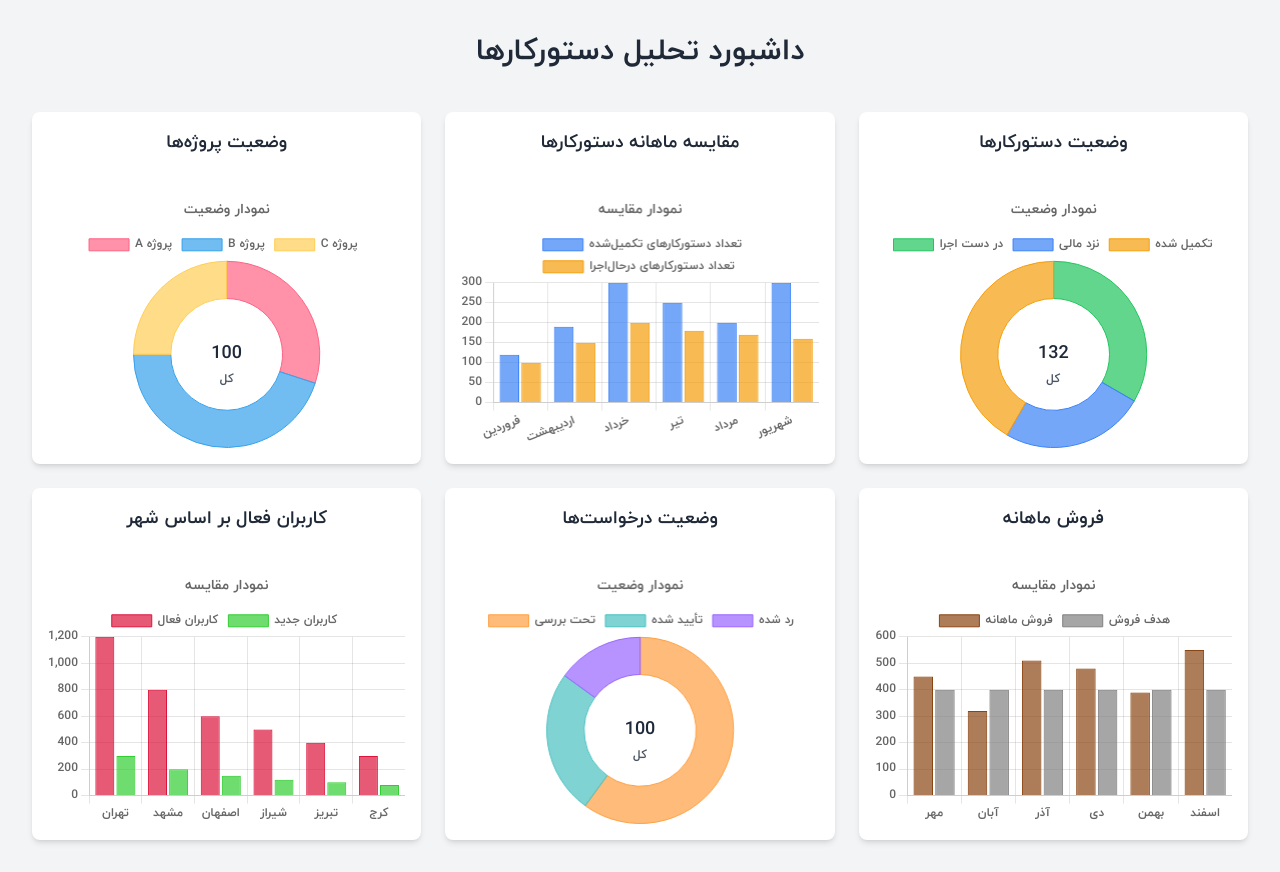
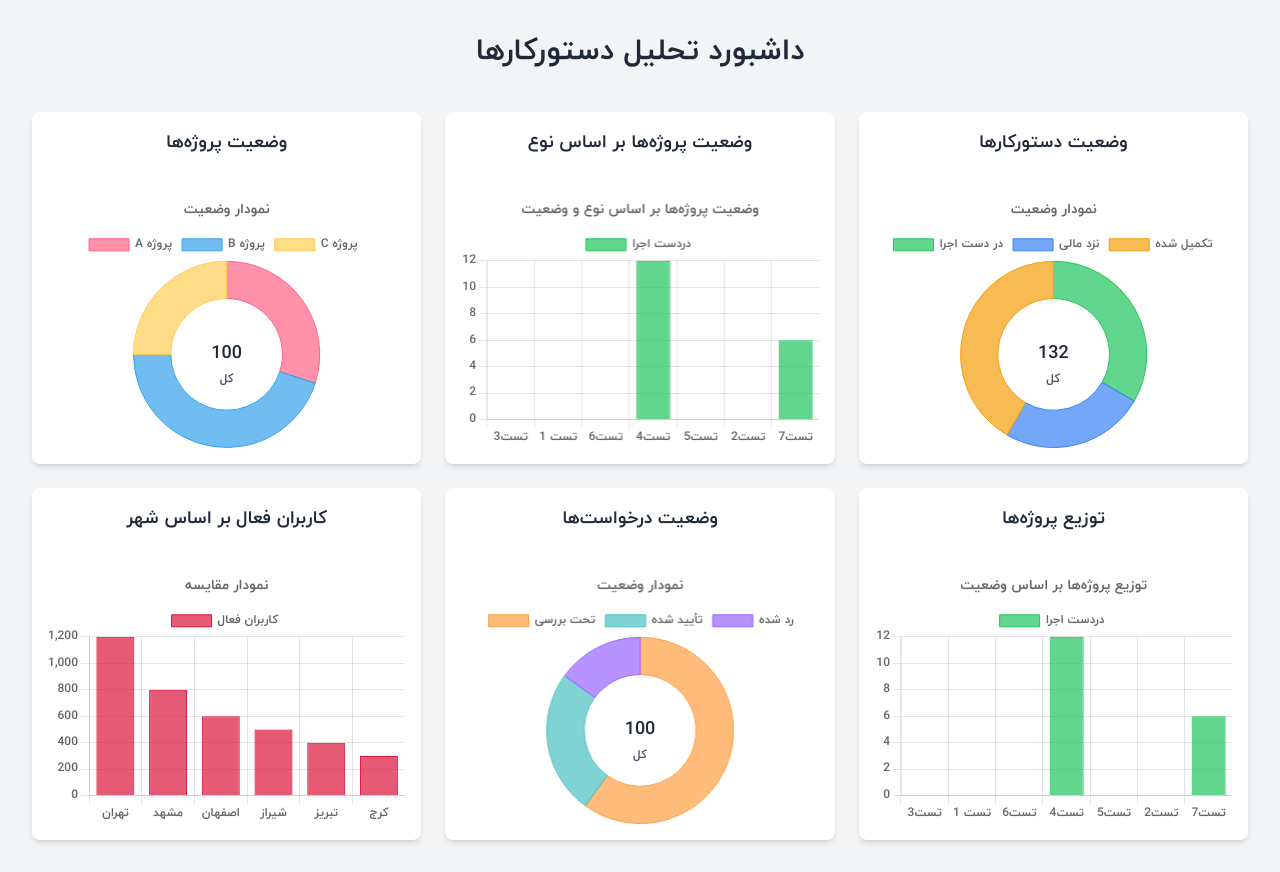
Before and after one commit to Alizadeh275/dashboard-app, a React (Vite) app: page / in a window 1280 px wide. Built offline with nearby package versions, Linux system fonts and the light colour scheme.

Commit message:
added StackedBarChart components

```diff
--- a/src/components/ChartsGrid/ChartsGrid.tsx
+++ b/src/components/ChartsGrid/ChartsGrid.tsx
@@ -1,8 +1,176 @@
 import { DoughnutChartContainer } from '../DoughnutChart/DoughnutChart.container';
 import { BarChartContainer } from '../BarChart/BarChart.container';
+import { StackedBarChartContainer } from '../StackedBarChart/StackedBarChart.container';
 import { TypeAnimation } from 'react-type-animation';
 
 export const ChartsGrid = () => {
+  // Your actual API data
+  const apiData = {
+    "total_count": 18,
+    "chart_data": [
+      {
+        "project_type_name": "تست3",
+        "status_name": "تهیه صورت وضعیت",
+        "count": 0
+      },
+      {
+        "project_type_name": "تست 1",
+        "status_name": "دردست اجرا",
+        "count": 0
+      },
+      {
+        "project_type_name": "تست6",
+        "status_name": "صورت وضعیت نزد مالی",
+        "count": 0
+      },
+      {
+        "project_type_name": "تست4",
+        "status_name": "تهیه صورت وضعیت",
+        "count": 0
+      },
+      {
+        "project_type_name": "تست4",
+        "status_name": "صورت وضعیت نزد ستاد",
+        "count": 0
+      },
+      {
+        "project_type_name": "تست 1",
+        "status_name": "صورت وضعیت نزد ستاد",
+        "count": 0
+      },
+      {
+        "project_type_name": "تست4",
+        "status_name": "صورت وضعیت نزد مالی",
+        "count": 0
+      },
+      {
+        "project_type_name": "تست5",
+        "status_name": "تهیه صورت وضعیت",
+        "count": 0
+      },
+      {
+        "project_type_name": "تست4",
+        "status_name": "صورت وضعیت نزد مشاور",
+        "count": 0
+      },
+      {
+        "project_type_name": "تست2",
+        "status_name": "دردست اجرا",
+        "count": 0
+      },
+      {
+        "project_type_name": "تست2",
+        "status_name": "تهیه صورت وضعیت",
+        "count": 0
+      },
+      {
+        "project_type_name": "تست3",
+        "status_name": "صورت وضعیت نزد مالی",
+        "count": 0
+      },
+      {
+        "project_type_name": "تست7",
+        "status_name": "صورت وضعیت نزد مالی",
+        "count": 0
+      },
+      {
+        "project_type_name": "تست 1",
+        "status_name": "صورت وضعیت نزد مالی",
+        "count": 0
+      },
+      {
+        "project_type_name": "تست2",
+        "status_name": "صورت وضعیت نزد مالی",
+        "count": 0
+      },
+      {
+        "project_type_name": "تست7",
+        "status_name": "دردست اجرا",
+        "count": 6
+      },
+      {
+        "project_type_name": "تست6",
+        "status_name": "دردست اجرا",
+        "count": 0
+      },
+      {
+        "project_type_name": "تست5",
+        "status_name": "صورت وضعیت نزد ستاد",
+        "count": 0
+      },
+      {
+        "project_type_name": "تست2",
+        "status_name": "صورت وضعیت نزد ستاد",
+        "count": 0
+      },
+      {
+        "project_type_name": "تست5",
+        "status_name": "صورت وضعیت نزد مشاور",
+        "count": 0
+      },
+      {
+        "project_type_name": "تست5",
+        "status_name": "دردست اجرا",
+        "count": 0
+      },
+      {
+        "project_type_name": "تست6",
+        "status_name": "صورت وضعیت نزد مشاور",
+        "count": 0
+      },
+      {
+        "project_type_name": "تست7",
+        "status_name": "تهیه صورت وضعیت",
+        "count": 0
+      },
+      {
+        "project_type_name": "تست5",
+        "status_name": "صورت وضعیت نزد مالی",
+        "count": 0
+      },
+      {
+        "project_type_name": "تست7",
+        "status_name": "صورت وضعیت نزد مشاور",
+        "count": 0
+      },
+      {
+        "project_type_name": "تست4",
+        "status_name": "دردست اجرا",
+        "count": 12
+      },
+      {
+        "project_type_name": "تست3",
+        "status_name": "دردست اجرا",
+        "count": 0
+      },
+      {
+        "project_type_name": "تست6",
+        "status_name": "تهیه صورت وضعیت",
+        "count": 0
+      },
+      {
+        "project_type_name": "تست 1",
+        "status_name": "تهیه صورت وضعیت",
+        "count": 0
+      },
+      {
+        "project_type_name": "تست7",
+        "status_name": "صورت وضعیت نزد ستاد",
+        "count": 0
+      },
+      {
+        "project_type_name": "تست3",
+        "status_name": "صورت وضعیت نزد ستاد",
+        "count": 0
+      },
+      {
+        "project_type_name": "تست6",
+        "status_name": "صورت وضعیت نزد ستاد",
+        "count": 0
+      }
+    ]
+  };
+
   const charts = [
     {
       id: 1,
@@ -12,9 +180,9 @@ export const ChartsGrid = () => {
     },
     {
       id: 2,
-      type: 'bar',
-      component: <BarChartContainer key="bar-1" />,
-      title: "مقایسه ماهانه دستورکارها"
+      type: 'stacked-bar',
+      component: <StackedBarChartContainer key="stacked-bar-1" data={apiData} />,
+      title: "وضعیت پروژه‌ها بر اساس نوع"
     },
     {
       id: 3,
@@ -48,32 +216,15 @@ export const ChartsGrid = () => {
     },
     {
       id: 4,
-      type: 'bar',
+      type: 'stacked-bar',
       component: (
-        <BarChartContainer
-          key="bar-2"
-          data={{
-            labels: ["مهر", "آبان", "آذر", "دی", "بهمن", "اسفند"],
-            datasets: [
-              {
-                label: "فروش ماهانه",
-                data: [450, 320, 510, 480, 390, 550],
-                backgroundColor: "rgba(139,69,19,0.7)",
-                borderColor: "rgba(139,69,19,1)",
-                borderWidth: 1,
-              },
-              {
-                label: "هدف فروش",
-                data: [400, 400, 400, 400, 400, 400],
-                backgroundColor: "rgba(128,128,128,0.7)",
-                borderColor: "rgba(128,128,128,1)",
-                borderWidth: 1,
-              },
-            ],
-          }}
+        <StackedBarChartContainer
+          key="stacked-bar-2"
+          data={apiData}
+          title="توزیع پروژه‌ها بر اساس وضعیت"
         />
       ),
-      title: "فروش ماهانه"
+      title: "توزیع پروژه‌ها"
     },
     {
       id: 5,
@@ -121,13 +272,6 @@ export const ChartsGrid = () => {
                 borderColor: "rgba(220,20,60,1)",
                 borderWidth: 1,
               },
-              {
-                label: "کاربران جدید",
-                data: [300, 200, 150, 120, 100, 80],
-                backgroundColor: "rgba(50,205,50,0.7)",
-                borderColor: "rgba(50,205,50,1)",
-                borderWidth: 1,
-              },
             ],
           }}
         />
@@ -138,16 +282,13 @@ export const ChartsGrid = () => {
 
   return (
     <div className="grid grid-cols-1 md:grid-cols-2 lg:grid-cols-3 gap-6">
-      {charts.map((chart, index) => (
+      {charts.map((chart) => (
         <div key={chart.id} className="bg-white p-4 rounded-lg shadow-md">
           <h3 className="text-lg font-bold mb-4 text-center" style={{ fontFamily: "IRANSans", minHeight: '48px' }}>
             <TypeAnimation
-              sequence={[
-                chart.title,
-                1000,
-              ]}
+              sequence={[chart.title, 1000]}
               wrapper="span"
-              speed={30}
+              speed={25}
               style={{ display: 'inline-block' }}
               repeat={0}
               cursor={false}
--- /dev/null
+++ b/src/components/StackedBarChart/StackedBarChart.container.tsx
@@ -0,0 +1,62 @@
+import { StackedBarChart } from "./StackedBarChart";
+import { type StackedBarChartData } from "./StackedBarChart.types";
+
+interface StackedBarChartContainerProps {
+  data?: any;
+  title?: string;
+}
+
+// Color mapping for statuses
+const statusColors: { [key: string]: string } = {
+  "دردست اجرا": "rgba(34,197,94,0.7)",
+  "تهیه صورت وضعیت": "rgba(59,130,246,0.7)",
+  "صورت وضعیت نزد مالی": "rgba(245,158,11,0.7)",
+  "صورت وضعیت نزد ستاد": "rgba(168,85,247,0.7)",
+  "صورت وضعیت نزد مشاور": "rgba(236,72,153,0.7)",
+};
+
+export const StackedBarChartContainer = ({
+  data,
+  title = "وضعیت پروژه‌ها بر اساس نوع و وضعیت"
+}: StackedBarChartContainerProps) => {
+
+  // If no data provided, show empty state
+  if (!data || !data.chart_data || data.chart_data.length === 0) {
+    return (
+      <div className="w-full h-full flex items-center justify-center">
+        <p style={{ fontFamily: "IRANSans" }}>داده‌ای برای نمایش وجود ندارد</p>
+      </div>
+    );
+  }
+
+  const transformData = (apiData: any): StackedBarChartData => {
+    const { chart_data } = apiData;
+
+    const projectTypes: string[] = [...new Set(chart_data.map((item: any) => item.project_type_name))] as string[];
+    const statuses: string[] = Object.keys(statusColors);
+
+    const datasets = statuses.map(status => ({
+      label: status,
+      data: projectTypes.map(projectType => {
+        const item = chart_data.find((d: any) =>
+          d.project_type_name === projectType && d.status_name === status
+        );
+        return item ? item.count : 0;
+      }),
+      backgroundColor: statusColors[status],
+      borderColor: statusColors[status].replace('0.7', '1'),
+      borderWidth: 1,
+    }));
+
+    return {
+      labels: projectTypes,
+      datasets: datasets.filter(dataset =>
+        dataset.data.some((count: number) => count > 0)
+      )
+    };
+  };
+
+  const chartData = transformData(data);
+
+  return <StackedBarChart data={chartData} title={title} />;
+};
--- /dev/null
+++ b/src/components/StackedBarChart/StackedBarChart.tsx
@@ -0,0 +1,53 @@
+import { Bar } from "react-chartjs-2";
+import { type StackedBarChartProps } from "./StackedBarChart.types";
+
+export const StackedBarChart = ({ data, title = "نمودار وضعیت پروژه‌ها" }: StackedBarChartProps) => {
+  const options = {
+    responsive: true,
+    maintainAspectRatio: false,
+    plugins: {
+      legend: {
+        position: "top" as const,
+        labels: { font: { family: "IRANSans" } }
+      },
+      title: {
+        display: true,
+        text: title,
+        font: { family: "IRANSans", size: 14 }
+      },
+      tooltip: {
+        rtl: true,
+        bodyFont: { family: "IRANSans" },
+        titleFont: { family: "IRANSans" },
+        callbacks: {
+          label: function(context: any) {
+            const label = context.dataset.label || '';
+            const value = context.raw || 0;
+            return `${label}: ${value}`;
+          }
+        }
+      }
+    },
+    scales: {
+      x: {
+        stacked: true,
+        ticks: { font: { family: "IRANSans" } }
+      },
+      y: {
+        stacked: true,
+        beginAtZero: true,
+        ticks: { font: { family: "IRANSans" } }
+      },
+    },
+    animation: {
+      duration: 1200,
+      easing: "easeInOutQuart" as const,
+    },
+  };
+
+  return (
+    <div className="w-full h-full">
+      <Bar data={data} options={options} />
+    </div>
+  );
+};
--- /dev/null
+++ b/src/components/StackedBarChart/StackedBarChart.types.ts
@@ -0,0 +1,27 @@
+export interface StackedBarChartData {
+  labels: string[];
+  datasets: {
+    label: string;
+    data: number[];
+    backgroundColor: string;
+    borderColor: string;
+    borderWidth: number;
+  }[];
+}
+
+export interface StackedBarChartProps {
+  data: StackedBarChartData;
+  title?: string;
+}
+
+// Add API data interfaces
+export interface ChartDataItem {
+  project_type_name: string;
+  status_name: string;
+  count: number;
+}
+
+export interface ApiResponse {
+  total_count: number;
+  chart_data: ChartDataItem[];
+}
```
